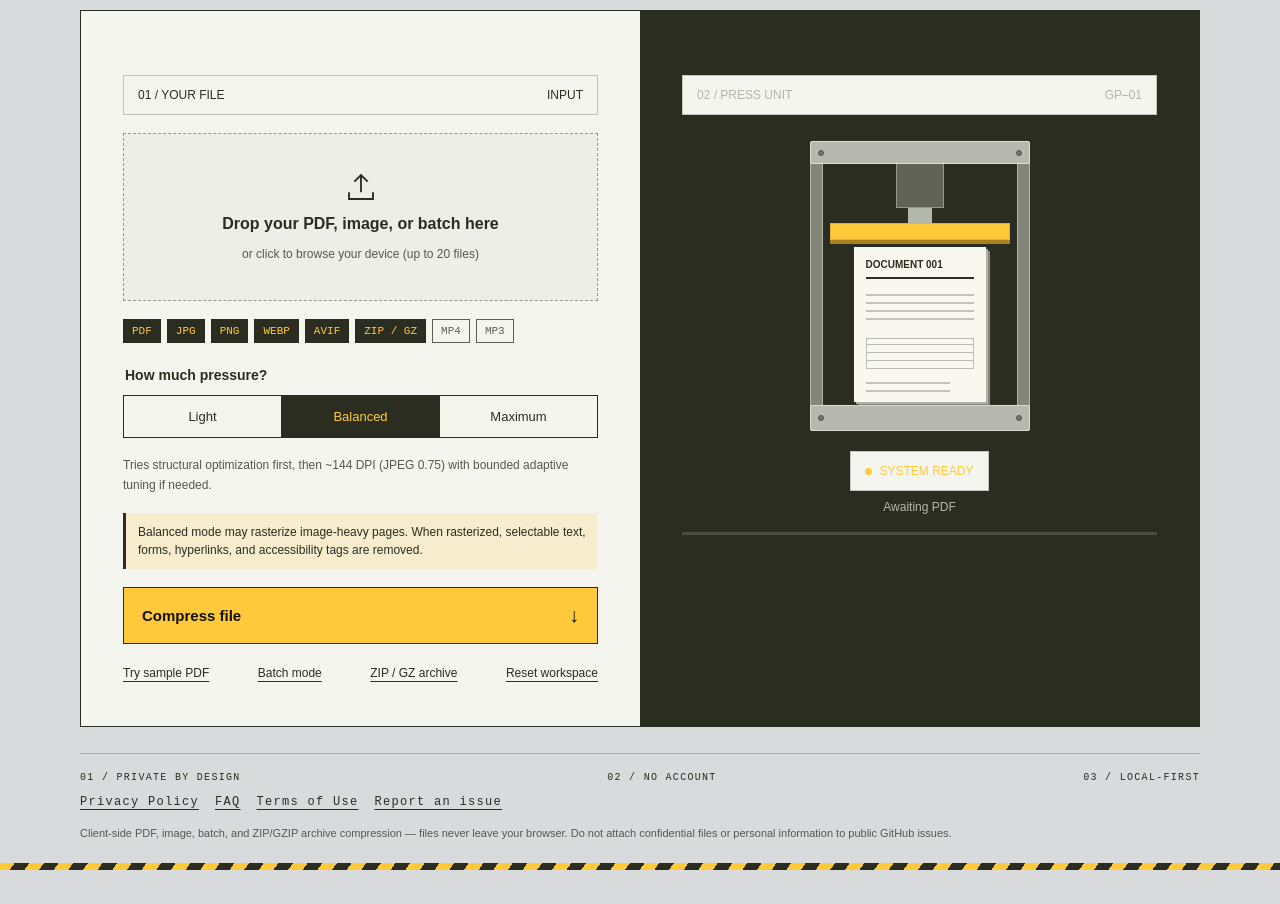
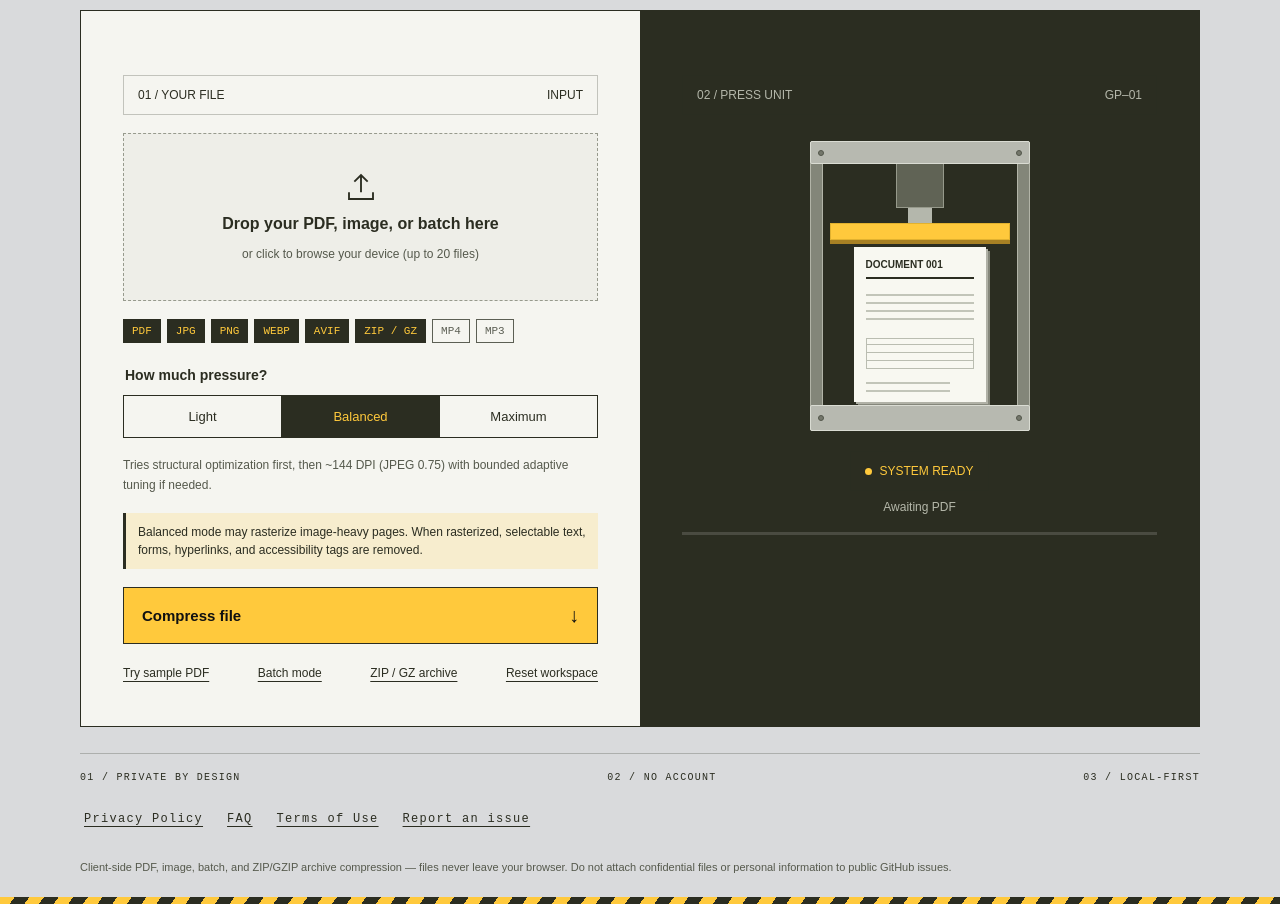
Before and after one commit to cgupta21/gravipress, a website built with Vite: page index.html in a window 1280 px wide. Shown: the part 426-1330 px from the top of the page. Before the commit the page ends 1296 px from the top, so only its background shows below. Built offline with nearby package versions, Linux system fonts and the light colour scheme.

Commit message:
fix: restore colour contrast and touch target accessibility for v1.1.1

```diff
--- a/index.html
+++ b/index.html
@@ -50,7 +50,7 @@
         "applicationCategory": "UtilitiesApplication",
         "operatingSystem": "Any (Web Browser)",
         "browserRequirements": "Requires JavaScript and HTML5 Web Workers",
-        "softwareVersion": "1.1.0",
+        "softwareVersion": "1.1.1",
         "description": "A local-first browser compression utility for PDF documents, raster images, batch queues, and lossless ZIP/GZIP archives.",
         "featureList": [
           "Client-side PDF compression",
--- a/package.json
+++ b/package.json
@@ -1,6 +1,6 @@
 {
   "name": "gravipress",
-  "version": "1.1.0",
+  "version": "1.1.1",
   "license": "MIT",
   "private": true,
   "type": "module",
--- a/src/style.css
+++ b/src/style.css
@@ -595,6 +595,11 @@ legend {
 
 .machine-area .micro {
   color: #b4b7aa;
+  background: var(--olive);
+}
+
+.machine-area .status {
+  background: var(--olive);
 }
 
 .machine {
@@ -969,12 +974,16 @@ footer {
 .footer-links {
   display: flex;
   flex-wrap: wrap;
-  gap: 8px 16px;
+  gap: 4px 16px;
   flex-basis: 100%;
   font-size: 12px;
 }
 
 .footer-links a {
+  display: inline-flex;
+  align-items: center;
+  min-height: 48px;
+  padding: 6px 4px;
   color: var(--olive);
   text-decoration: underline;
   text-underline-offset: 4px;
```
Also changed, not shown: tests/e2e/v1-phase9-audit.spec.js (+1 -1 lines), 1 other file.
